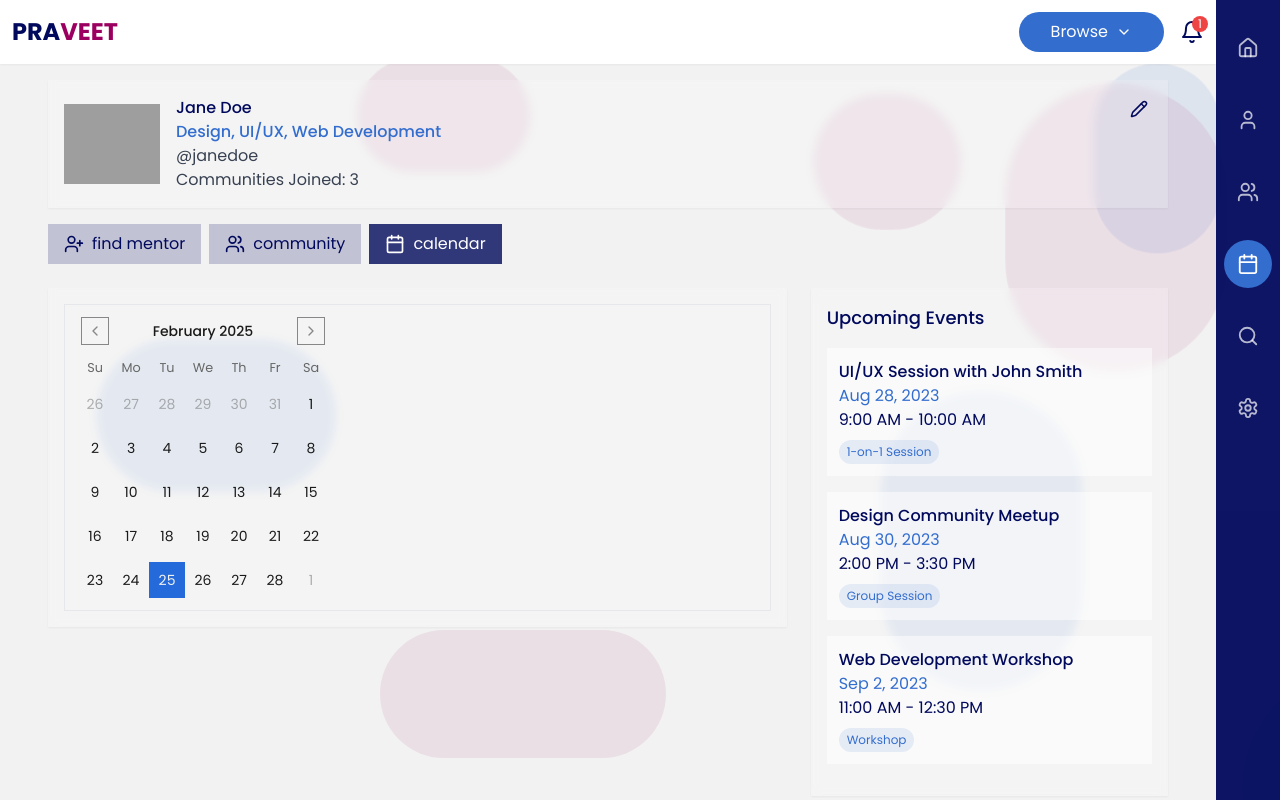
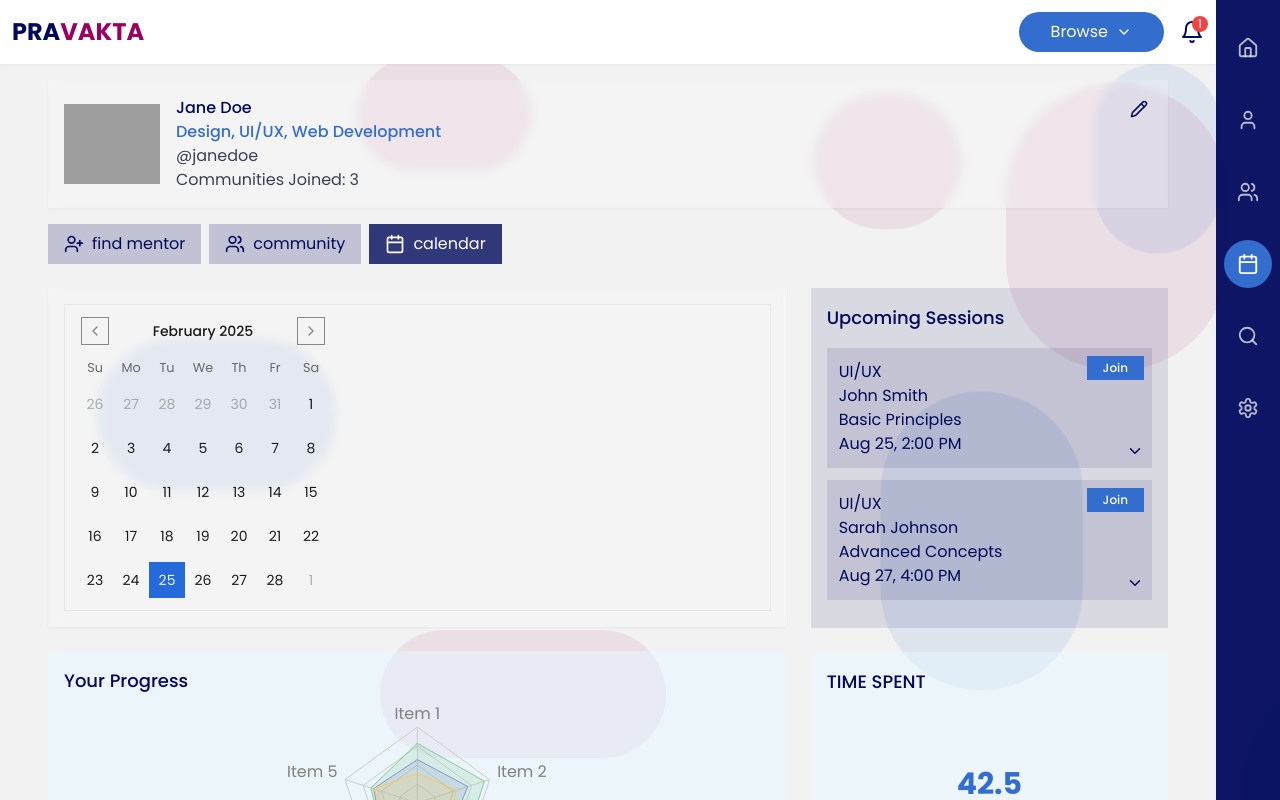
Before and after one commit to snehaj-b/pravakta-connect, a React (Vite) app: page /mentee-dashboard/calendar in a window 1280 px wide. Shown: the top 800 px of the page. Built offline with nearby package versions, Linux system fonts and the light colour scheme; grey boxes are pictures that could not be loaded.

Commit message:
Refactor and update content placement
Moves components and updates website name. Moves the Upcoming Sessions and Time Spent components from the find mentor page to the calendar page. Corrects the website name to PRAVAKTA.

```diff
--- a/src/components/MenteeHeader.tsx
+++ b/src/components/MenteeHeader.tsx
@@ -8,7 +8,7 @@ const MenteeHeader = () => {
       <div className="flex items-center">
         <h1 className="text-2xl font-bold">
           <span className="text-[#00095C]">PRA</span>
-          <span className="text-[#9b0060]">VEET</span>
+          <span className="text-[#9b0060]">VAKTA</span>
         </h1>
       </div>
 
--- a/src/components/UpcomingSessions.tsx
+++ b/src/components/UpcomingSessions.tsx
@@ -18,7 +18,7 @@ interface UpcomingSessionsProps {
 const UpcomingSessions = ({ sessions }: UpcomingSessionsProps) => {
   return (
     <div className="bg-[#00095C]/10 p-4 rounded-lg mb-6">
-      <h2 className="text-lg font-medium text-[#00095C] mb-4">Upcomming Session</h2>
+      <h2 className="text-lg font-medium text-[#00095C] mb-4">Upcoming Sessions</h2>
 
       {sessions.map((session) => (
         <div
--- a/src/pages/MenteeCalendar.tsx
+++ b/src/pages/MenteeCalendar.tsx
@@ -6,6 +6,9 @@ import MenteeProfileCard from '@/components/MenteeProfileCard';
 import MenteeNavTabs from '@/components/MenteeNavTabs';
 import FloatingShapes from '@/components/FloatingShapes';
 import { Calendar } from '@/components/ui/calendar';
+import UpcomingSessions from '@/components/UpcomingSessions';
+import TimeSpent from '@/components/TimeSpent';
+import ProgressChart from '@/components/ProgressChart';
 
 export const MenteeCalendar = () => {
   const [date, setDate] = React.useState<Date | undefined>(new Date());
@@ -18,27 +21,20 @@ export const MenteeCalendar = () => {
     profilePicture: "https://images.unsplash.com/photo-1649972904349-6e44c42644a7?w=800&auto=format&fit=crop",
   };
 
-  const upcomingEvents = [
+  const upcomingSessions = [
     {
       id: 1,
-      title: "UI/UX Session with John Smith",
-      date: "Aug 28, 2023",
-      time: "9:00 AM - 10:00 AM",
-      type: "1-on-1 Session",
+      topic: "UI/UX",
+      mentorName: "John Smith",
+      additionalInfo: "Basic Principles",
+      dateTime: "Aug 25, 2:00 PM",
     },
     {
       id: 2,
-      title: "Design Community Meetup",
-      date: "Aug 30, 2023",
-      time: "2:00 PM - 3:30 PM",
-      type: "Group Session",
-    },
-    {
-      id: 3,
-      title: "Web Development Workshop",
-      date: "Sep 2, 2023",
-      time: "11:00 AM - 12:30 PM",
-      type: "Workshop",
+      topic: "UI/UX",
+      mentorName: "Sarah Johnson",
+      additionalInfo: "Advanced Concepts",
+      dateTime: "Aug 27, 4:00 PM",
     },
   ];
 
@@ -65,26 +61,14 @@ export const MenteeCalendar = () => {
                   className="rounded-md border"
                 />
               </div>
+              <div className="mt-6">
+                <ProgressChart />
+              </div>
             </div>
 
             <div className="md:col-span-1">
-              <div className="bg-white/20 backdrop-blur-sm rounded-lg p-4 shadow-sm">
-                <h2 className="text-lg font-medium text-[#00095C] mb-4">Upcoming Events</h2>
-
-                {upcomingEvents.map((event) => (
-                  <div
-                    key={event.id}
-                    className="mb-4 p-3 bg-white/50 rounded-lg hover:bg-white/70 transition-colors cursor-pointer"
-                  >
-                    <h3 className="font-medium text-[#00095C]">{event.title}</h3>
-                    <p className="text-[#336dce]">{event.date}</p>
-                    <p className="text-[#00095C]">{event.time}</p>
-                    <span className="inline-block mt-2 px-2 py-1 bg-[#336dce]/10 text-[#336dce] text-xs rounded-full">
-                      {event.type}
-                    </span>
-                  </div>
-                ))}
-              </div>
+              <UpcomingSessions sessions={upcomingSessions} />
+              <TimeSpent />
             </div>
           </div>
         </div>
--- a/src/pages/MenteeDashboard.tsx
+++ b/src/pages/MenteeDashboard.tsx
@@ -6,9 +6,7 @@ import MenteeProfileCard from '@/components/MenteeProfileCard';
 import MenteeNavTabs from '@/components/MenteeNavTabs';
 import InterestsFilter from '@/components/InterestsFilter';
 import MentorCard from '@/components/MentorCard';
-import UpcomingSessions from '@/components/UpcomingSessions';
 import ProgressChart from '@/components/ProgressChart';
-import TimeSpent from '@/components/TimeSpent';
 import FloatingShapes from '@/components/FloatingShapes';
 
 const MenteeDashboard = () => {
@@ -24,23 +22,6 @@ const MenteeDashboard = () => {
 
   const interests = [
     "Design", "UI/UX", "Web Development", "Mobile App", "Backend", "DevOps", "Data Science", "Machine Learning"
-  ];
-
-  const upcomingSessions = [
-    {
-      id: 1,
-      topic: "UI/UX",
-      mentorName: "John Smith",
-      additionalInfo: "Basic Principles",
-      dateTime: "Aug 25, 2:00 PM",
-    },
-    {
-      id: 2,
-      topic: "UI/UX",
-      mentorName: "Sarah Johnson",
-      additionalInfo: "Advanced Concepts",
-      dateTime: "Aug 27, 4:00 PM",
-    },
   ];
 
   const mentors = [
@@ -108,7 +89,7 @@ const MenteeDashboard = () => {
           <MenteeNavTabs />
 
           <div className="grid grid-cols-3 gap-6">
-            <div className="col-span-3 md:col-span-2">
+            <div className="col-span-3 md:col-span-3">
               <InterestsFilter
                 interests={interests}
                 selectedInterest={selectedInterest}
@@ -121,15 +102,6 @@ const MenteeDashboard = () => {
                 ))}
               </div>
             </div>
-
-            <div className="col-span-3 md:col-span-1">
-              <UpcomingSessions sessions={upcomingSessions} />
-
-              <div className="grid grid-cols-1 sm:grid-cols-2 md:grid-cols-1 gap-4">
-                <ProgressChart />
-                <TimeSpent />
-              </div>
-            </div>
           </div>
         </div>
       </div>
```
